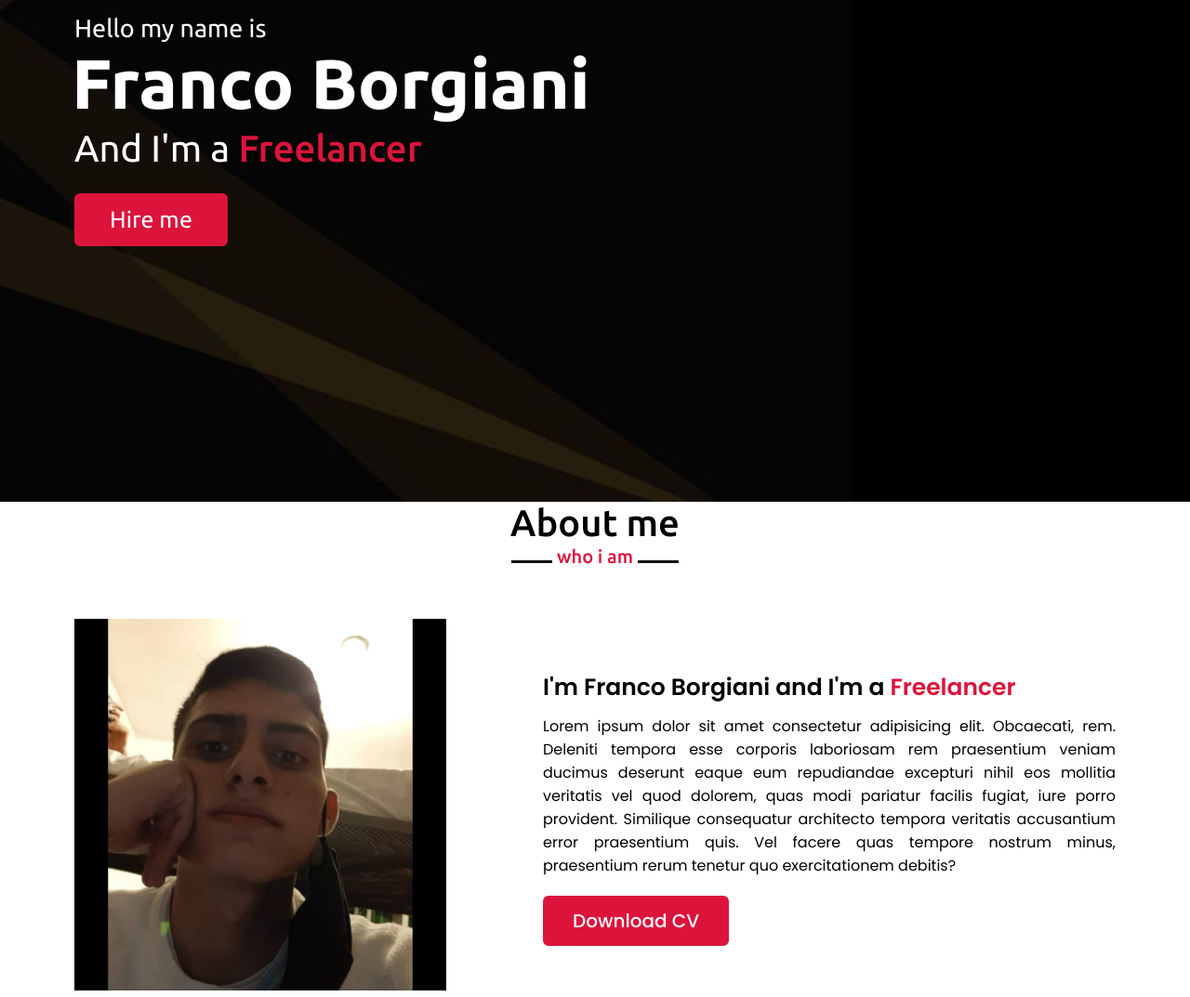
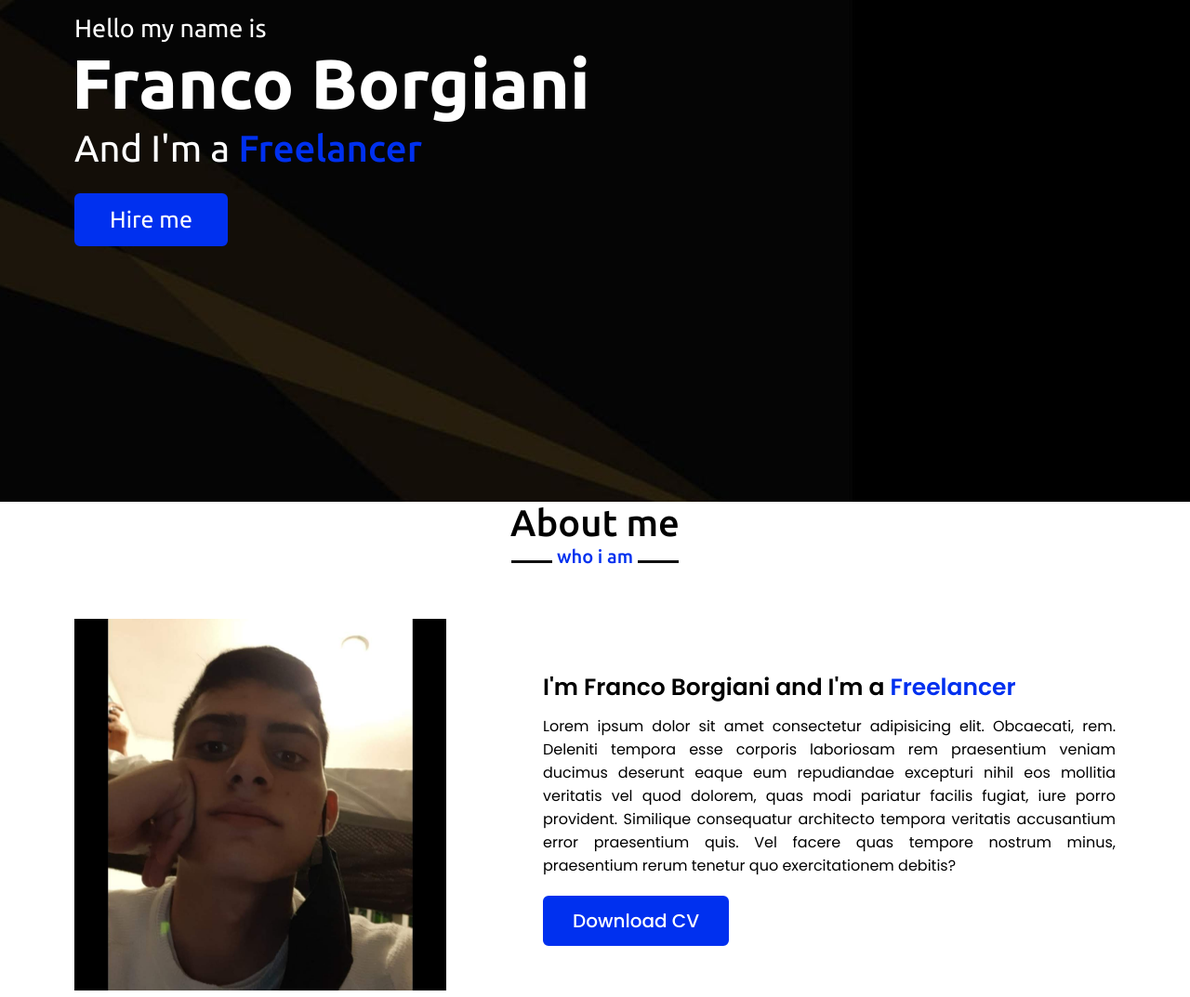
Before and after one commit to franborgianifran/personal-portfolio, a plain HTML site: page index.html in a window 1280 px wide. Shown: the part 260-1333 px from the top of the page at 93% size. Drawn offline with nearby package versions, Linux system fonts and the light colour scheme.

Commit message:
Change in the colors

```diff
--- a/css/main.css
+++ b/css/main.css
@@ -1,4 +1,8 @@
 @import url('https://fonts.googleapis.com/css2?family=Poppins:wght@400;500;600;700&family=Ubuntu:wght@400;500;700&display=swap');
+
+:root{
+    --primary-color: #0030ef;
+}
 *{
     margin: 0;
     padding: 0;
@@ -21,7 +25,7 @@
 }
 .navbar.sticky{
     padding: 15px 0;
-    background: crimson;
+    background: var(--primary-color);
 }
 .navbar .max-width{
     display: flex;
@@ -46,14 +50,14 @@
     transition: color linear .3s;
 }
 .navbar .logo a span{
-    color: crimson;
+    color: var(--primary-color);
     transition: ease .3s all;
 }
 .navbar.sticky .logo a span{
     color: white;
 }
 .navbar .menu li a:hover{
-    color: crimson;
+    color: var(--primary-color);
 }
 .navbar.sticky .menu li a:hover{
     color: white;
@@ -94,22 +98,22 @@
 
 }
 .home .home-content .text-3 span{
-    color: crimson;
+    color: var(--primary-color);
     font-weight: 500;
 }
 .home .home-content a{
     display: inline-block;
-    background-color: crimson;
+    background-color: var(--primary-color);
     color: #fff;
     transition: ease all .3s;
     font-size: 25px;
     padding: 12px 36px;
     margin-top: 20px;
     border-radius: 6px;
-    border: 2px solid crimson;
+    border: 2px solid var(--primary-color);
 }
 .home .home-content a:hover{
-    color: crimson;
+    color: var(--primary-color);
     background: none;
 }
 
@@ -146,7 +150,7 @@
     padding: 5px;
     font-size: 20px;
     background: #fff;
-    color: crimson;
+    color: var(--primary-color);
     transform: translateX(-50%);
 }
 .about .about-content .left img{
@@ -172,26 +176,26 @@
     margin-bottom: 10px;
 }
 .about .about-content .right .text span{
-    color: crimson;
+    color: var(--primary-color);
 }
 .about .about-content .right p{
     text-align: justify;
 }
 .about .about-content .right a{
     display: inline-block;
-    background: crimson;
+    background: var(--primary-color);
     font-weight: 500;
     color: #fff;
     font-size: 20px;
     padding: 10px 30px;
     margin-top: 20px;
     border-radius: 6px;
-    border: 2px solid crimson;
+    border: 2px solid var(--primary-color);
     transition: all .3s ease;
 }
 .about .about-content .right a:hover{
     background: none;
-    color: crimson;
+    color: var(--primary-color);
 }
 
 
```
